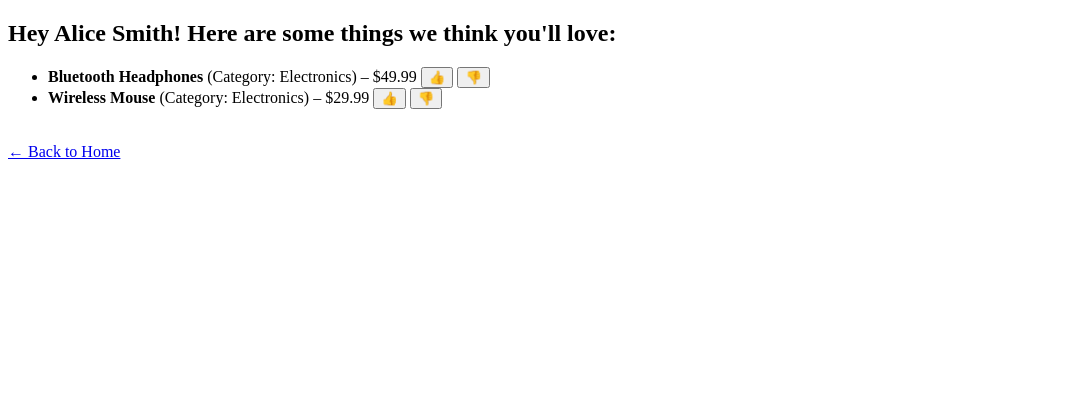
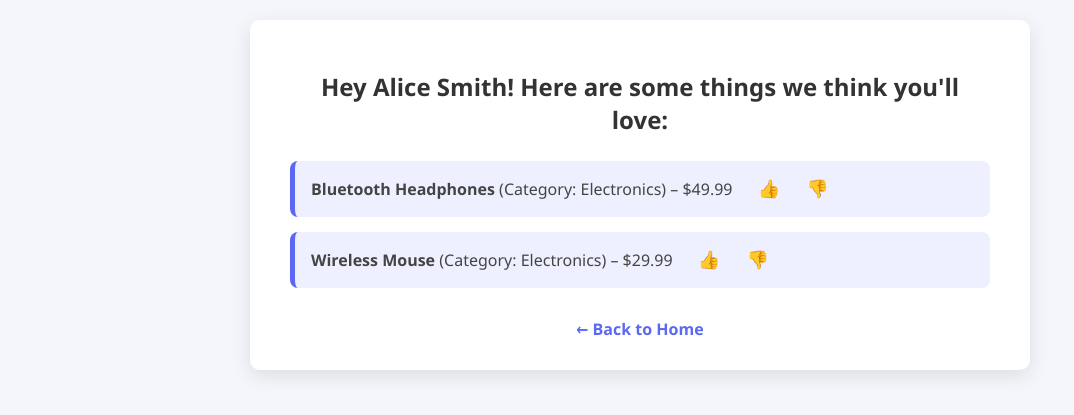
Before and after one commit to Aadithya-vv/Accenture-project, a FastAPI app: page /recommendations/1 in a window 1280 px wide. Shown: the top 415 px of the page, without its empty margins (0-1074 px from the left). Run offline with FastAPI, Linux system fonts and the light colour scheme.

Commit message:
Updated CSS and layout in recommendations page

```diff
--- a/templates/recommendations.html
+++ b/templates/recommendations.html
@@ -2,8 +2,91 @@
 <html>
 <head>
   <title>Your Product Picks</title>
+  <style>
+    body {
+      font-family: 'Segoe UI', Tahoma, sans-serif;
+      background-color: #f4f6fc;
+      margin: 0;
+      padding: 20px;
+      display: flex;
+      justify-content: center;
+    }
+
+    .container {
+      background: #fff;
+      padding: 30px 40px;
+      border-radius: 10px;
+      box-shadow: 0 6px 20px rgba(0, 0, 0, 0.1);
+      max-width: 700px;
+      width: 100%;
+    }
+
+    h2 {
+      color: #333;
+      text-align: center;
+      margin-bottom: 25px;
+    }
+
+    ul {
+      list-style-type: none;
+      padding: 0;
+    }
+
+    li {
+      background-color: #eef0ff;
+      border-left: 5px solid #5c67f2;
+      margin-bottom: 15px;
+      padding: 16px;
+      border-radius: 8px;
+      font-size: 16px;
+      color: #444;
+      transition: background-color 0.3s ease;
+    }
+
+    li:hover {
+      background-color: #dde1ff;
+    }
+
+    form {
+      display: inline;
+      margin-left: 10px;
+    }
+
+    button {
+      background-color: transparent;
+      border: none;
+      cursor: pointer;
+      font-size: 18px;
+      margin: 0 5px;
+      transition: transform 0.2s ease;
+    }
+
+    button:hover {
+      transform: scale(1.2);
+    }
+
+    a {
+      display: block;
+      text-align: center;
+      margin-top: 30px;
+      color: #5c67f2;
+      text-decoration: none;
+      font-weight: bold;
+    }
+
+    a:hover {
+      text-decoration: underline;
+    }
+
+    p {
+      text-align: center;
+      font-size: 16px;
+      color: #777;
+    }
+  </style>
 </head>
 <body>
+  <div class="container">
     <h2>Hey {{ customer[1] }}! Here are some things we think you'll love:</h2>
 
     {% if recommendations %}
@@ -11,11 +94,11 @@
         {% for p in recommendations %}
           <li>
             <strong>{{ p[1] }}</strong> (Category: {{ p[2] }}) – ${{ p[3] }}
-          <form action="/feedback" method="post" style="display:inline;">
+            <form action="/feedback" method="post">
               <input type="hidden" name="customer_id" value="{{ customer[0] }}" />
               <input type="hidden" name="product_id" value="{{ p[0] }}" />
-            <button name="clicked" value="1">👍</button>
-            <button name="clicked" value="0">👎</button>
+              <button name="clicked" value="1" title="Like">👍</button>
+              <button name="clicked" value="0" title="Dislike">👎</button>
             </form>
           </li>
         {% endfor %}
@@ -24,7 +107,7 @@
       <p>No recommendations available at the moment. Try again later!</p>
     {% endif %}
 
-  <br />
     <a href="/">← Back to Home</a>
+  </div>
 </body>
 </html>
```
Lines whose indentation alone changed are shown as unchanged.
